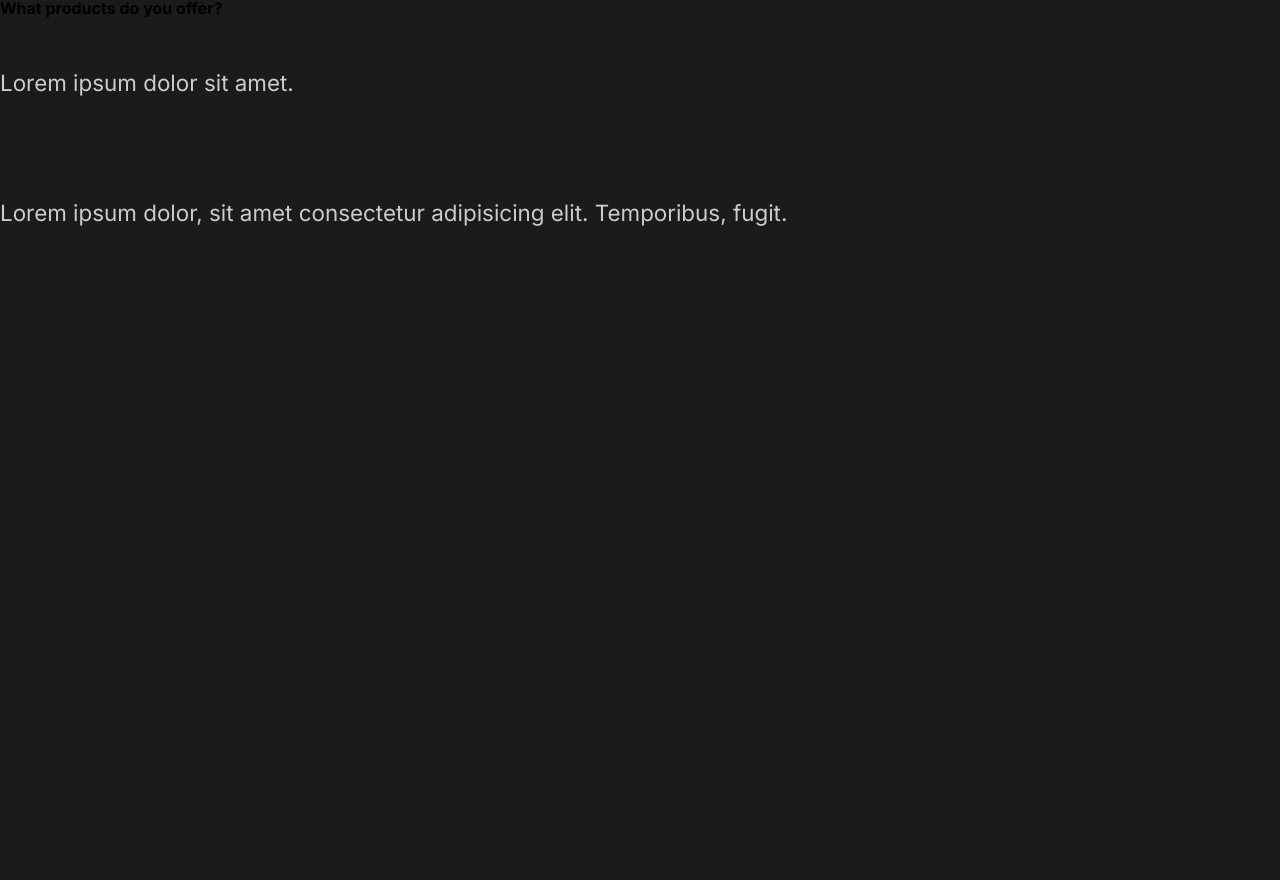
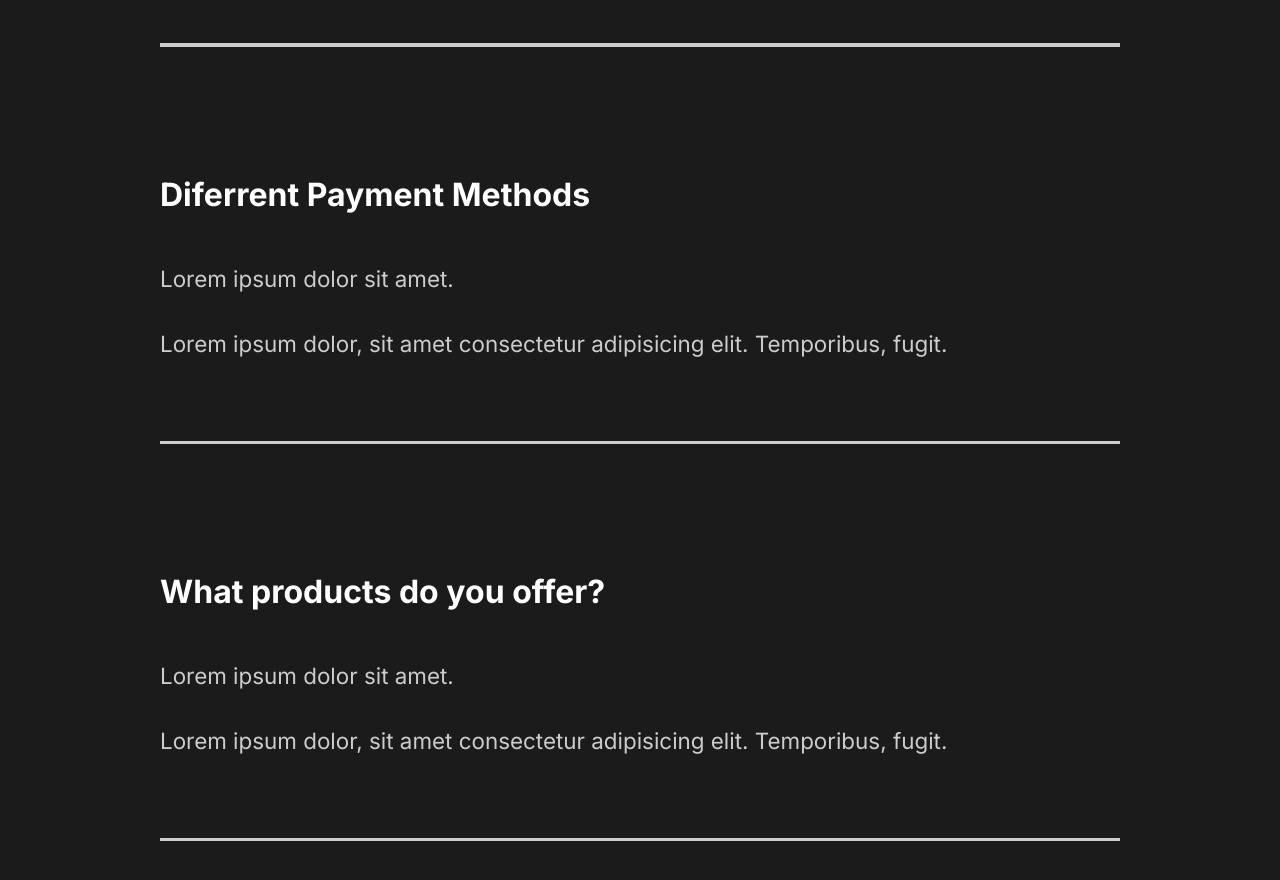
Before and after one commit to odeddugma/capture-website, a React (Create React App) app: page / in a window 1280 px wide. Shown: the part 2933-3813 px from the top of the page. Before the commit the page ends 3211 px from the top, so only its background shows below. Built offline with nearby package versions, Linux system fonts and the light colour scheme.

Commit message:
Styling faq section

```diff
--- a/src/components/FaqSection.jsx
+++ b/src/components/FaqSection.jsx
@@ -1,6 +1,10 @@
+// Styles
+import styled from "styled-components";
+import { AboutSC } from "../styles";
+
 const FaqSection = () => {
 	return (
-		<div className="faq">
+		<FaqSC>
 			<h2>
 				Any Question <span>FAQ</span>
 			</h2>
@@ -13,6 +17,7 @@
 						Temporibus, fugit.
 					</p>
 				</div>
+				<div className="faq-line" />
 			</div>
 			<div className="question">
 				<h4>Daily Schedule</h4>
@@ -23,6 +28,7 @@
 						Temporibus, fugit.
 					</p>
 				</div>
+				<div className="faq-line" />
 			</div>
 			<div className="question">
 				<h4>Diferrent Payment Methods</h4>
@@ -33,6 +39,7 @@
 						Temporibus, fugit.
 					</p>
 				</div>
+				<div className="faq-line" />
 			</div>
 			<div className="question">
 				<h4>What products do you offer?</h4>
@@ -43,9 +50,37 @@
 						Temporibus, fugit.
 					</p>
 				</div>
+				<div className="faq-line" />
 			</div>
-		</div>
+		</FaqSC>
 	);
 };
 
+const FaqSC = styled(AboutSC)`
+	display: block;
+	span {
+		display: block;
+	}
+	h2 {
+		padding-bottom: 2rem;
+		//font-weight: lighter;
+	}
+	.faq-line {
+		background: #cccccc;
+		height: 0.2rem;
+		margin: 2rem 0rem;
+		width: 100%;
+	}
+	.question {
+		padding: 3rem 0rem;
+		cursor: pointer;
+	}
+	.answer {
+		padding: 2rem 0rem;
+		p {
+			padding: 1rem 0rem;
+		}
+	}
+`;
+
 export default FaqSection;
--- a/src/components/GlobalStyle.jsx
+++ b/src/components/GlobalStyle.jsx
@@ -39,6 +39,7 @@
 
 h4 {
   font-weight: bold;
+  font-size: 2rem;
 }
 
 a {
```
